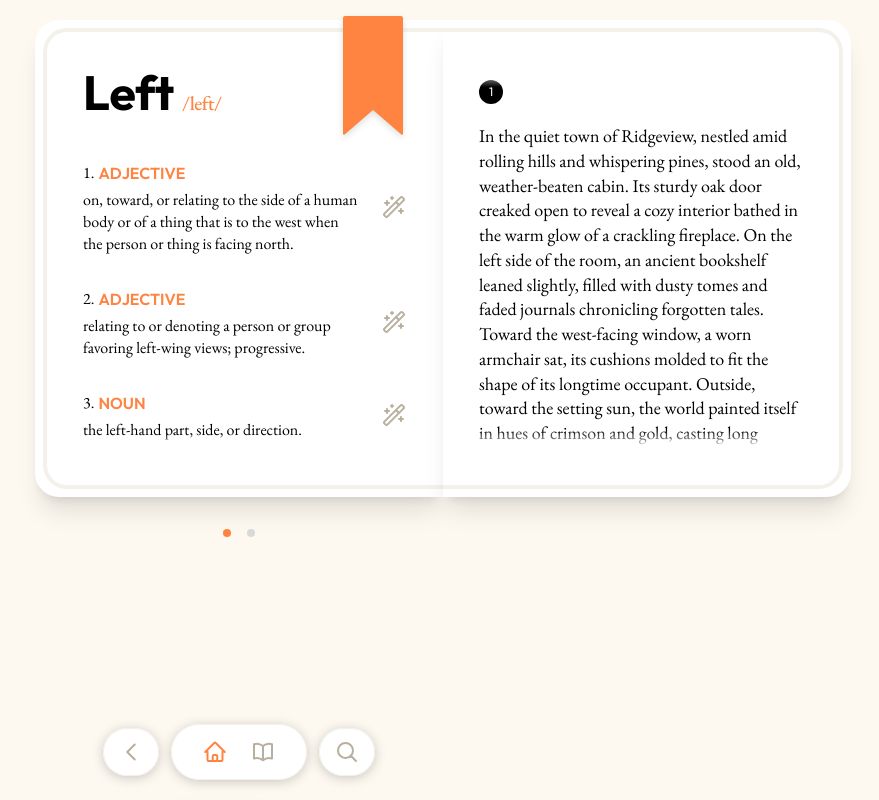
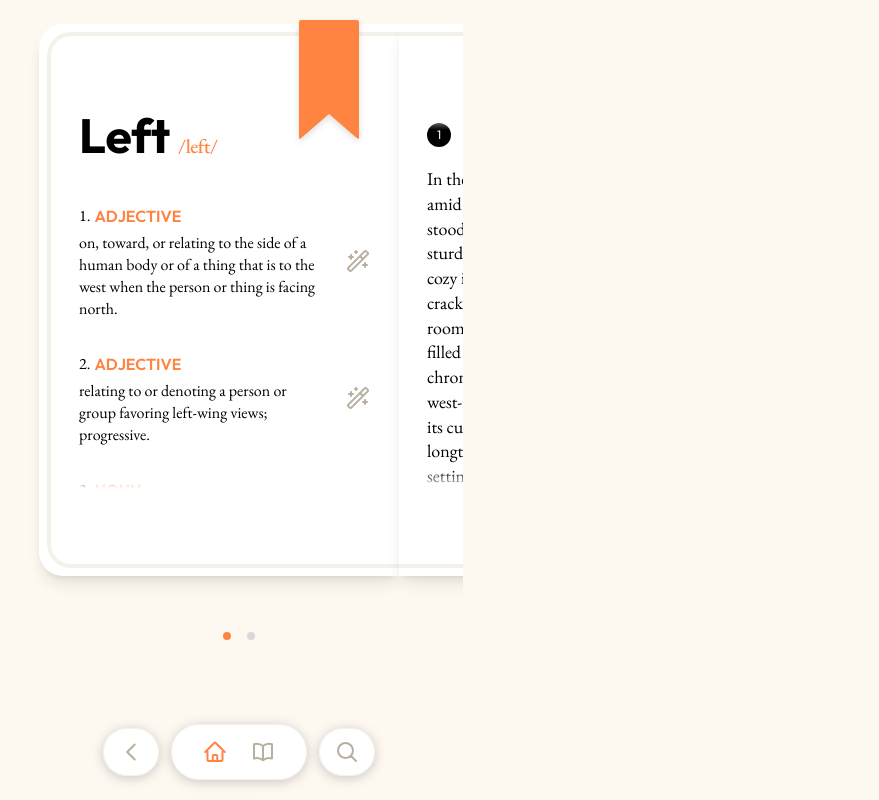
Before and after one commit to inkkadiis/wordtale, a React (Vite) app: page /word in a window 1280 px wide. Shown: the whole page, without its empty margins (401-1280 px from the left). Built offline with nearby package versions, Linux system fonts and the light colour scheme.

Commit message:
update: resposive and adjusted size

```diff
--- a/src/App.css
+++ b/src/App.css
@@ -24,8 +24,8 @@
     );
   }
 
-  .h-68p {
-    height: 68%;
+  .h-80p {
+    height: 80%;
   }
 
   .scroll-fade {
--- a/src/App.jsx
+++ b/src/App.jsx
@@ -4,7 +4,7 @@ import Splash from "./pages/Splash";
 
 function App() {
   return (
-    <div className="max-w-md mx-auto h-safe bg-main p-5">
+    <div className="max-w-md mx-auto h-safe bg-main ">
       <AppRoutes />
     </div>
   );
--- a/src/components/WordCard.jsx
+++ b/src/components/WordCard.jsx
@@ -3,8 +3,9 @@ import WandIcon from "./WandIcon";
 
 export default function WordCard() {
   return (
-    <div className="relative w-full h-full bg-white rounded-tl-3xl rounded-bl-3xl pt-2 pl-2 pb-2 shadow-xl clip-container">
-      <div className="w-full h-full bg-white border-borderColor border-l-4 border-t-4 border-b-4 rounded-tl-3xl rounded-bl-3xl p-9 flex flex-col gap-9 min-h-0">
+    <div className="relative w-full h-full bg-white rounded-tl-3xl rounded-bl-3xl pt-2 pl-2 pb-2 shadow-lg clip-container">
+      <div className="w-full h-full bg-white border-borderColor border-l-4 border-t-4 border-b-4 rounded-tl-3xl rounded-bl-3xl p-7 flex flex-col justify-center content-center min-h-0">
+        <div className="h-[80%] flex flex-col gap-9  ">
           <div className="w-full flex items-baseline gap-2">
             <h1 className="text-black text-4xl md:text-5xl font-bold">Left</h1>
             <div className="flex flex-col">
@@ -72,6 +73,7 @@ export default function WordCard() {
             </div>
           </div>
         </div>
+      </div>
       <div className="absolute top-[-4px] right-[calc(var(--spacing)*10)] ">
         <Icnbookmark />
       </div>
--- a/src/components/WordNovel.jsx
+++ b/src/components/WordNovel.jsx
@@ -1,7 +1,8 @@
 export default function WordNovel() {
   return (
-    <div className="relative w-full h-full bg-white rounded-tr-3xl rounded-br-3xl pt-2 pr-2 pb-2 shadow-xl clip-container">
-      <div className="w-full h-full bg-white border-borderColor border-r-4 border-t-4 border-b-4 rounded-tr-3xl rounded-br-3xl p-9">
+    <div className="relative w-full h-full bg-white rounded-tr-3xl rounded-br-3xl pt-2 pr-2 pb-2 shadow-lg clip-container">
+      <div className="w-full h-full flex flex-col justify-center content-center bg-white border-borderColor border-r-4 border-t-4 border-b-4 rounded-tr-3xl rounded-br-3xl p-7">
+        <div className="h-[80%] flex flex-col  ">
           <div className="h-full flex-1 overflow-y-auto min-h-0 scroll-fade pt-3">
             <div className="flex flex-col gap-5">
               <div className="bg-black rounded-full flex justify-center items-center w-6 h-6">
@@ -12,15 +13,16 @@ export default function WordNovel() {
               <p className="text-black text-base md:text-lg leading-snug">
                 In the quiet town of Ridgeview, nestled amid rolling hills and
                 whispering pines, stood an old, weather-beaten cabin. Its sturdy
-              oak door creaked open to reveal a cozy interior bathed in the warm
-              glow of a crackling fireplace. On the left side of the room, an
-              ancient bookshelf leaned slightly, filled with dusty tomes and
-              faded journals chronicling forgotten tales. Toward the west-facing
-              window, a worn armchair sat, its cushions molded to fit the shape
-              of its longtime occupant. Outside, toward the setting sun, the
-              world painted itself in hues of crimson and gold, casting long
-              shadows that stretched toward the horizon.
+                oak door creaked open to reveal a cozy interior bathed in the
+                warm glow of a crackling fireplace. On the left side of the
+                room, an ancient bookshelf leaned slightly, filled with dusty
+                tomes and faded journals chronicling forgotten tales. Toward the
+                west-facing window, a worn armchair sat, its cushions molded to
+                fit the shape of its longtime occupant. Outside, toward the
+                setting sun, the world painted itself in hues of crimson and
+                gold, casting long shadows that stretched toward the horizon.
               </p>
+            </div>
           </div>
         </div>
       </div>
--- a/src/pages/SignInFinal.jsx
+++ b/src/pages/SignUpFinal.jsx
@@ -1,7 +1,7 @@
 import Button from "../components/Button";
 import BookImage from "../components/BookImage";
 
-export default function SignInFinal() {
+export default function SignUpFinal() {
   return (
     <div className="size-full max-x-md flex flex-col justify-center items-center gap-9">
       <div className="flex flex-col gap-6">
--- a/src/pages/WordDef.jsx
+++ b/src/pages/WordDef.jsx
@@ -3,6 +3,95 @@ import WordNovel from "../components/WordNovel";
 import Indicator from "../components/Indicator";
 import { useState, useRef } from "react";
 
+function WordDef() {
+  const [index, setIndex] = useState(0);
+  const touchStartX = useRef(0);
+  const touchEndX = useRef(0);
+  const mouseStartX = useRef(null);
+  const mouseEndX = useRef(null);
+  const maxIndex = 1; // Only two pages: WordCard (0) and WordNovel (1)
+
+  const handleTouchStart = (e) => {
+    touchStartX.current = e.touches[0].clientX;
+  };
+
+  const handleTouchMove = (e) => {
+    touchEndX.current = e.touches[0].clientX;
+    e.preventDefault(); // Prevent unintended page scrolling
+  };
+
+  const handleTouchEnd = () => {
+    const difference = touchStartX.current - touchEndX.current;
+    if (difference > 50 && index < maxIndex) {
+      setIndex(index + 1);
+    } else if (difference < -50 && index > 0) {
+      setIndex(index - 1);
+    }
+  };
+
+  // Mouse Swipe Handlers
+  const handleMouseDown = (e) => {
+    mouseStartX.current = e.clientX;
+  };
+
+  const handleMouseMove = (e) => {
+    if (mouseStartX.current !== null) {
+      mouseEndX.current = e.clientX;
+    }
+  };
+
+  const handleMouseUp = () => {
+    if (mouseStartX.current !== null && mouseEndX.current !== null) {
+      const difference = mouseStartX.current - mouseEndX.current;
+      if (difference > 50 && index < maxIndex) {
+        setIndex(index + 1);
+      } else if (difference < -50 && index > 0) {
+        setIndex(index - 1);
+      }
+    }
+    mouseStartX.current = null;
+    mouseEndX.current = null;
+  };
+
+  return (
+    <div className="h-80p flex flex-col gap-8 items-stretch min-h-0 overflow-hidden">
+      <div
+        className="flex-1 min-h-0 relative overflow-x-hidden"
+        onTouchStart={handleTouchStart}
+        onTouchMove={handleTouchMove}
+        onTouchEnd={handleTouchEnd}
+        onMouseDown={handleMouseDown}
+        onMouseMove={handleMouseMove}
+        onMouseUp={handleMouseUp}
+      >
+        <div
+          className="h-full flex transition-transform duration-300 min-h-0 p-6 cursor-grab active:cursor-grabbing"
+          style={{
+            transform: `translateX(-${index * 70}%)`,
+          }}
+        >
+          {/* WordCard (90% visible, 10% WordNovel peeking on the right) */}
+          <div className="min-w-[90%] h-full flex min-h-0 mr-[10%]">
+            <WordCard />
+          </div>
+
+          {/* WordNovel (90% visible, 10% WordCard peeking on the left) */}
+          <div className="min-w-[90%] h-full flex min-h-0 -ml-[10%]">
+            <WordNovel />
+          </div>
+        </div>
+      </div>
+      <div className="flex justify-center">
+        <Indicator index={index} />
+      </div>
+    </div>
+  );
+}
+
+export default WordDef;
+
+{
+  /**
 function WordDef() {
   const [index, setIndex] = useState(0);
   const touchStartX = useRef(0);
@@ -57,3 +146,5 @@ function WordDef() {
 }
 
 export default WordDef;
+ */
+}
--- a/src/routes/index.jsx
+++ b/src/routes/index.jsx
@@ -10,7 +10,7 @@ import WalkThSecond from "../pages/WalkThSecond";
 import WalkThThird from "../pages/WalkThThird";
 import SignUpFirst from "../pages/SignUpFirst";
 import SignIn from "../pages/SignIn";
-import SignInFinal from "../pages/SignInFinal";
+import SignUpFinal from "../pages/SignupFinal";
 
 const AppRoutes = () => (
   <BrowserRouter>
@@ -22,7 +22,7 @@ const AppRoutes = () => (
       <Route path="/walkthfirst" element={<WalkThThird />} />
       <Route path="/signupfirst" element={<SignUpFirst />} />
       <Route path="/signin" element={<SignIn />} />
-      <Route path="/signinfinal" element={<SignInFinal />} />
+      <Route path="/signupfinal" element={<SignUpFinal />} />
     </Routes>
     <Nav />
   </BrowserRouter>
```
Lines whose indentation alone changed are shown as unchanged.
